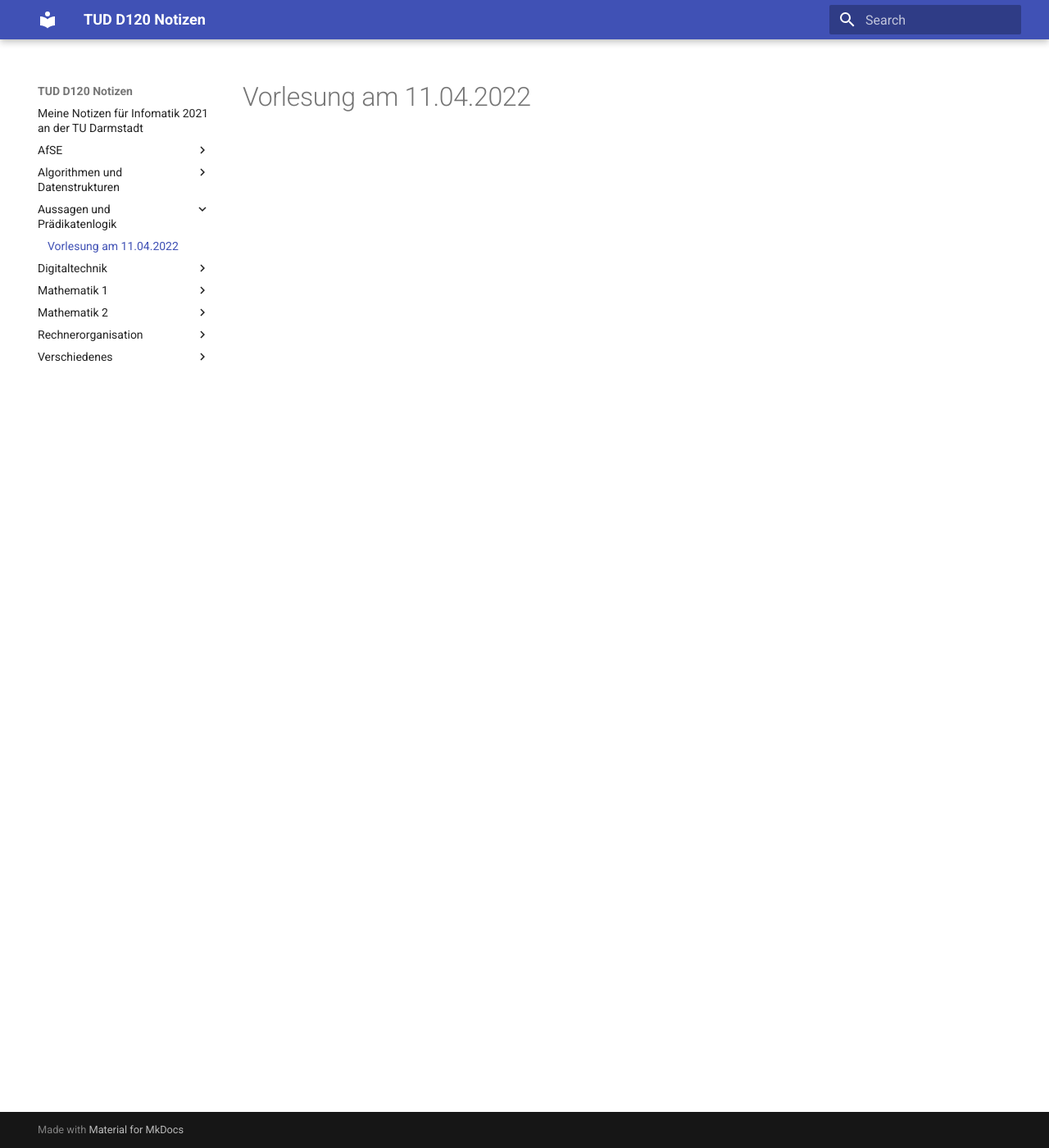
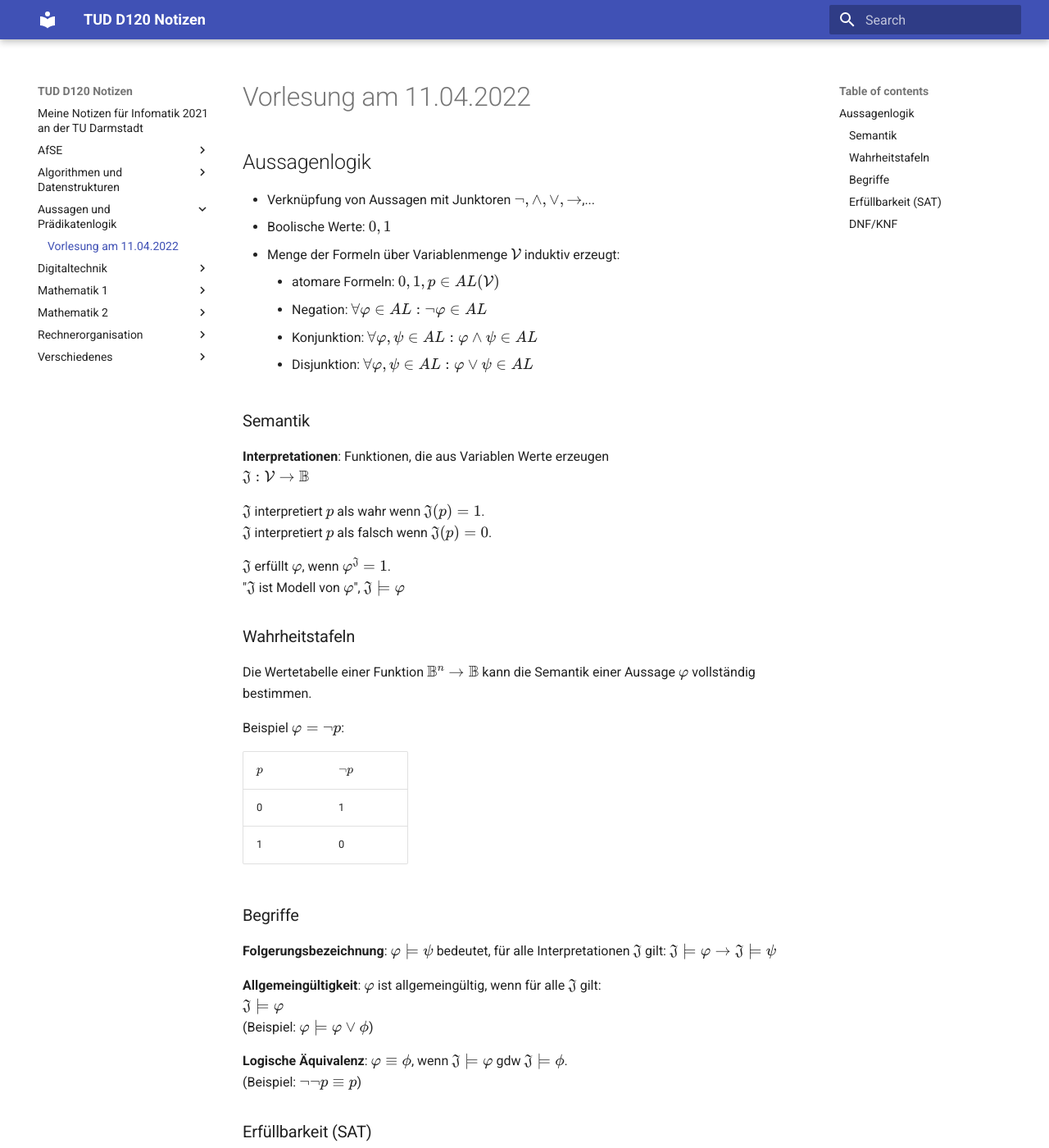
Before and after one commit to aurelilia/fb20-notes, an MkDocs documentation site: the page built from docs/Aussagen- und Prädikatenlogik/1_11.04.2022.md, in a window 1280 px wide and 1400 px high. Shown: the whole window at 82% size. Built offline with MkDocs 1.6.1 and Material for MkDocs 9.7.7, drawn with Linux system fonts in a browser that asks for light colours; some of the changed text lies outside the part shown.

Commit message:
AuP 11.04

```diff
--- a/docs/Aussagen- und Prädikatenlogik/1_11.04.2022.md
+++ b/docs/Aussagen- und Prädikatenlogik/1_11.04.2022.md
@@ -1 +1,53 @@
 # Vorlesung am 11.04.2022
+## Aussagenlogik
+- Verknüpfung von Aussagen mit Junktoren $\lnot, \land, \lor, \to$,...
+- Boolische Werte: $0, 1$
+- Menge der Formeln über Variablenmenge $\mathcal{V}$ induktiv erzeugt:
+    - atomare Formeln: $0, 1, p \in AL(\mathcal{V})$
+    - Negation: $\forall \varphi \in AL: \lnot \varphi \in AL$
+    - Konjunktion: $\forall \varphi, \psi \in AL: \varphi \land \psi \in AL$
+    - Disjunktion: $\forall \varphi, \psi \in AL: \varphi \lor \psi \in AL$
+
+### Semantik
+**Interpretationen**: Funktionen, die aus Variablen Werte erzeugen
+$\mathfrak{J}: \mathcal{V} \to \mathbb{B}$
+
+$\mathfrak{J}$ interpretiert $p$ als wahr wenn $\mathfrak{J}(p) = 1$.
+$\mathfrak{J}$ interpretiert $p$ als falsch wenn $\mathfrak{J}(p) = 0$.
+
+$\mathfrak{J}$ erfüllt $\varphi$, wenn $\varphi^\mathfrak{J} = 1$.
+"$\mathfrak{J}$ ist Modell von $\varphi$", $\mathfrak{J} \models \varphi$
+
+### Wahrheitstafeln
+Die Wertetabelle einer Funktion $\mathbb{B}^n \to \mathbb{B}$ kann die Semantik
+einer Aussage $\varphi$ vollständig bestimmen.
+
+Beispiel $\varphi = \lnot p$:
+
+$p$ | $\lnot p$
+----|----------
+ 0  | 1
+ 1  | 0
+
+### Begriffe
+**Folgerungsbezeichnung**: $\varphi \models \psi$ bedeutet, für alle
+Interpretationen $\mathfrak{J}$ gilt:
+$\mathfrak{J} \models \varphi \to \mathfrak{J} \models \psi$
+
+**Allgemeingültigkeit**: $\varphi$ ist allgemeingültig, wenn für alle $\mathfrak{J}$ gilt:
+$\mathfrak{J} \models \varphi$
+(Beispiel: $\varphi \models \varphi \lor \phi$)
+
+**Logische Äquivalenz**: $\varphi \equiv \phi$, wenn
+$\mathfrak{J} \models \varphi$ gdw $\mathfrak{J} \models \phi$.
+(Beispiel: $\lnot\lnot p \equiv p$)
+
+### Erfüllbarkeit (SAT)
+$\varphi$ erfüllbar, wenn es mindestens eine $\mathfrak{J} \models \varphi$ gibt.
+
+Menge $SAT(AL) = \{\varphi \in AL: \varphi \text{erfüllbar} \}$ entscheidbar,
+da bei endlichem $\mathcal{V}$ die möglichen Wertekombinationen ebenfalls endlich sind.
+
+### DNF/KNF
+Disjunktive und konjunktive Normalformen, gleich wie DT.
+Jede Funktion $f: \mathbb{B}^n \to \mathbb{B}$ ist mit DNF darstellbar.
```
